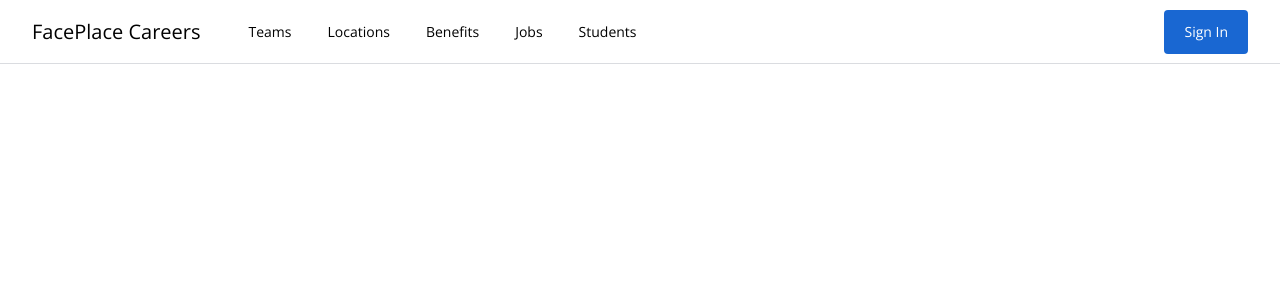
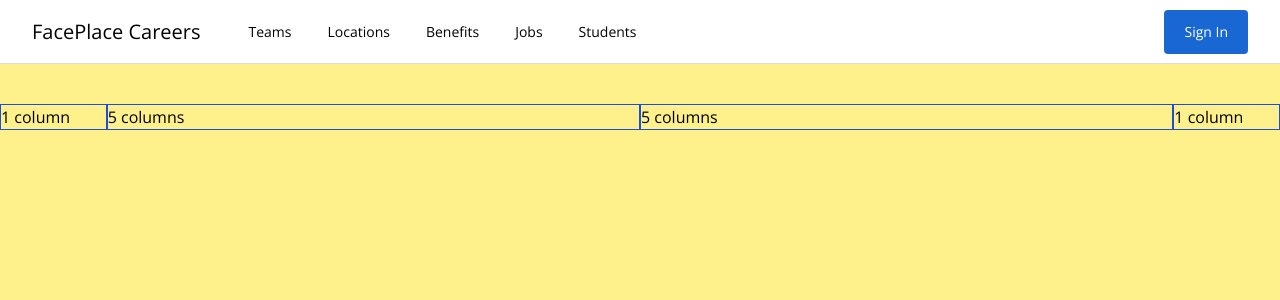
Before and after one commit to matthewmjm/careers-site, a Vue app: page / in a window 1280 px wide. Shown: the top 300 px of the page. Built offline with nearby package versions, Linux system fonts and the light colour scheme.

Commit message:
create Hero component and initial styling

```diff
--- a/src/App.vue
+++ b/src/App.vue
@@ -1,8 +1,10 @@
 <template>
   <!-- <h1 class="mt-8 text-center text-6xl">Hello Vue</h1> -->
   <MainNav />
+  <TheHero />
 </template>
 
 <script setup>
 import MainNav from "@/components/MainNav.vue";
+import TheHero from "@/components/TheHero.vue";
 </script>
--- a/src/components/MainNav.vue
+++ b/src/components/MainNav.vue
@@ -1,5 +1,5 @@
 <template>
-  <header class="w-full text-sm">
+  <header :class="['w-full', 'text-sm', headerHeightClass]">
     <div class="fixed left-0 top-0 h-16 w-full bg-white">
       <div
         class="border-brand-gray-1 mx-auto flex h-full flex-nowrap border-b border-solid px-8"
@@ -38,7 +38,7 @@
 </template>
 
 <script setup>
-import { ref } from "vue";
+import { computed, ref } from "vue";
 import ActionButton from "@/components/ActionButton.vue";
 import ProfileImage from "@/components/ProfileImage.vue";
 import SubNav from "@/components/SubNav.vue";
@@ -59,6 +59,10 @@
 const urlStudents = "https://careers.google.com/students/";
 const isLoggedIn = ref(false);
 
+const headerHeightClass = computed(() => {
+  return isLoggedIn.value ? "h-32" : "h-16";
+});
+
 function logInUser() {
   isLoggedIn.value = !isLoggedIn.value;
 }
--- /dev/null
+++ b/src/components/TheHero.vue
@@ -0,0 +1,30 @@
+<template>
+  <main>
+    <section class="flex flex-col h-screen bg-yellow-200 pt-10 pb-20">
+      <div class="grid grid-cols-12">
+        <div class="col-span-1 col-start-1 border border-blue-700">
+          1 column
+        </div>
+        <div class="col-span-5 col-start-2 border border-blue-700">
+          5 columns
+        </div>
+        <div class="col-span-5 col-start-7 border border-blue-700">
+          5 columns
+        </div>
+        <div class="col-span-1 grid-col-end-12 border border-blue-700">
+          1 column
+        </div>
+      </div>
+    </section>
+  </main>
+
+</template>
+
+<script setup>
+
+</script>
+
+<style scoped>
+
+
+</style>
```
